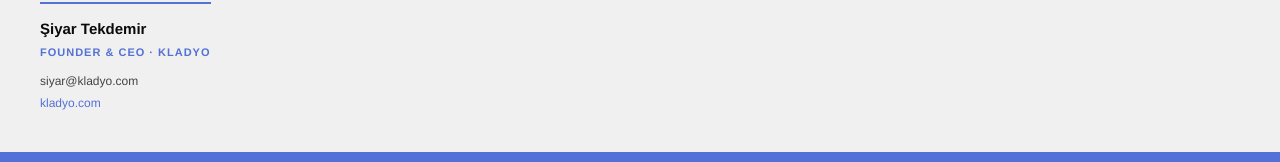
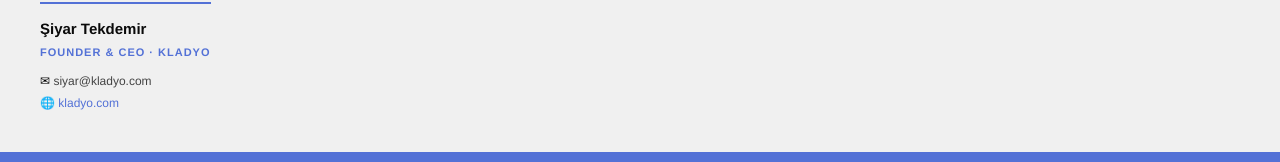
Before and after one commit to kldyxsz/kladyo-websitex, a Next.js app: page /signature in a window 1280 px wide. Shown: the part 159-321 px from the top of the page. Built offline with nearby package versions, Linux system fonts and the light colour scheme.

Commit message:
fix: restore email and website icons in signature

```diff
--- a/src/app/signature/page.tsx
+++ b/src/app/signature/page.tsx
@@ -48,6 +48,7 @@ export default function Signature() {
             {/* Email */}
             <tr>
               <td style={{ fontSize: 12, paddingBottom: 4 }}>
+                ✉&nbsp;
                 <a href="mailto:siyar@kladyo.com" style={{ color: "#444", textDecoration: "none" }}>
                   siyar@kladyo.com
                 </a>
@@ -57,6 +58,7 @@ export default function Signature() {
             {/* Website */}
             <tr>
               <td style={{ fontSize: 12 }}>
+                🌐&nbsp;
                 <a href="https://kladyo.com" style={{ color: "#5371D6", textDecoration: "none" }}>
                   kladyo.com
                 </a>
```
